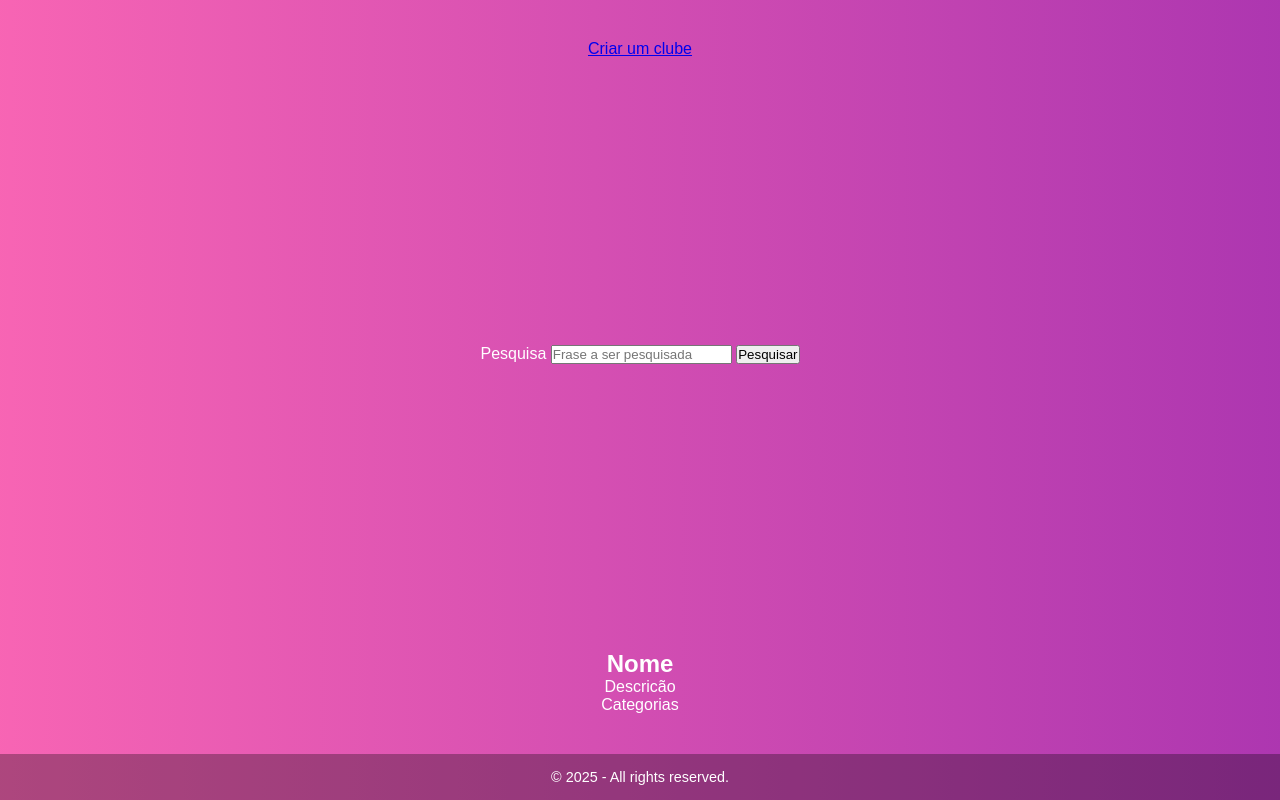
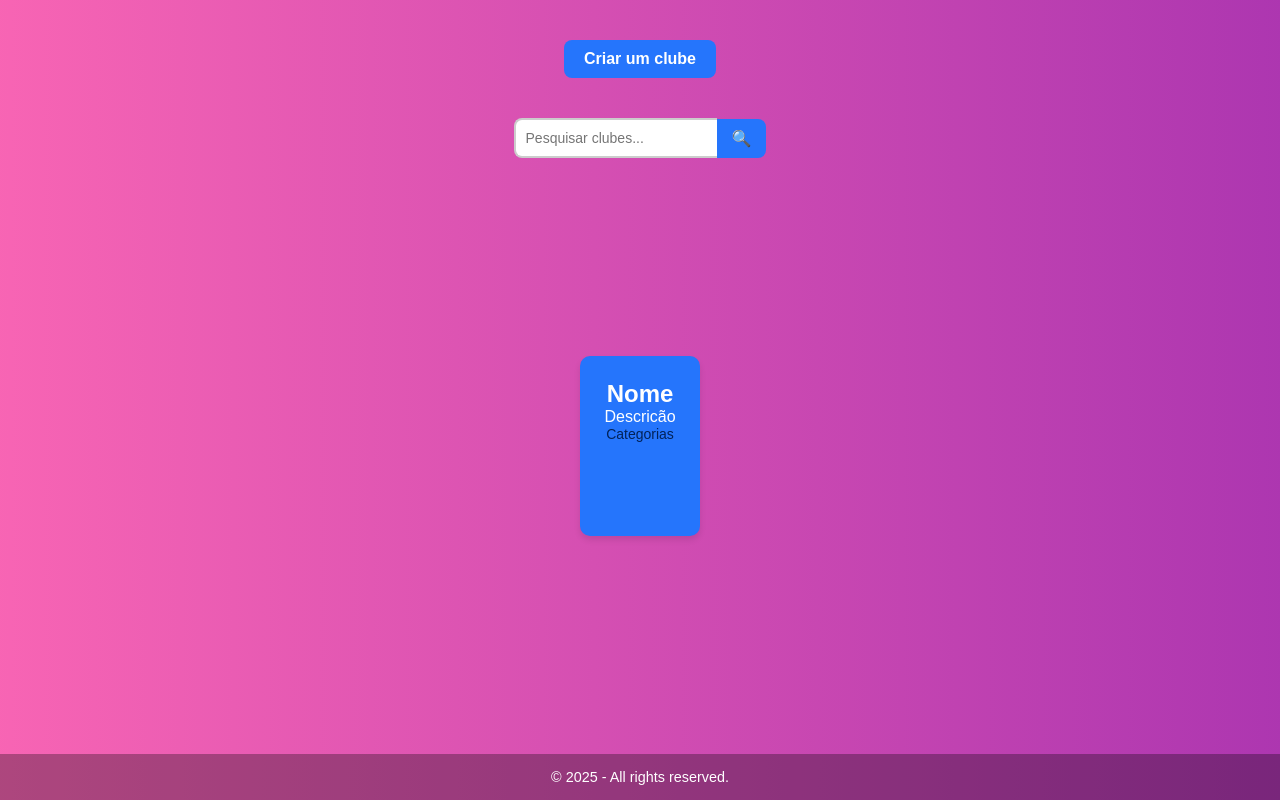
Before and after one commit to mine-tech-oficial/copa-empreendedorismo, a Flask app: page /clubes in a window 1280 px wide. Run offline with Flask 3, Linux system fonts and the light colour scheme.

Commit message:
Continuação do css

```diff
--- a/static/css/style.css
+++ b/static/css/style.css
@@ -1,4 +1,4 @@
-/* Reset básico */
+
 * {
     margin: 0;
     padding: 0;
@@ -10,20 +10,18 @@
     min-height: 100vh;
     display: flex;
     flex-direction: column;
-    background: linear-gradient(270deg, #6a0dad, #ff69b4, #2575fc); /* roxo → rosa → azul */
+    background: linear-gradient(270deg, #6a0dad, #ff69b4, #2575fc);
     background-size: 400% 400%;
     color: white;
-    animation: gradientAnimation 32s ease infinite; /* animação mais rápida */
+    animation: gradientAnimation 32s ease infinite;
 }
 
-/* Animação do gradiente */
 @keyframes gradientAnimation {
     0% { background-position: 0% 50%; }
     50% { background-position: 100% 50%; }
     100% { background-position: 0% 50%; }
 }
 
-/* Main ocupa a tela inteira */
 main {
     flex: 1;
     display: flex;
@@ -34,13 +32,12 @@
     padding: 40px 20px;
 }
 
-/* Título */
+
 header h1 {
     font-size: 3rem;
     margin-top: 20px;
 }
 
-/* Frase de apresentação centralizada e maior */
 .middle {
     flex: 1;
     display: flex;
@@ -55,7 +52,6 @@
     line-height: 1.6;
 }
 
-/* Link para clubes, sem container branco */
 .clubes-link {
     margin-bottom: 40px;
 }
@@ -78,10 +74,139 @@
     border: 2px solid #2575fc;
 }
 
-/* Footer */
 footer {
     text-align: center;
     padding: 15px 0;
     font-size: 0.9rem;
     background-color: rgba(0,0,0,0.3);
 }
+
+.clube-lista{
+    display:grid;
+    grid-template-columns: repeat(auto-fit,minmax(250px,1fr));
+    gap:20px;
+    padding:20px;
+    max-width:1200px;
+    margin:0 auto;
+}
+
+.clube-card{
+    background-color: #2575fc;
+    border-radius: 10px;
+    padding: 24px;
+    min-height: 180px;
+    margin: 20px auto;
+    box-shadow: 0 4px 6px rgba(0,0,0,0.1);
+    display:flex;
+    flex-direction:column;
+}
+
+.clube-nome{
+    margin: 0 0 10px 0;
+    color:#555555;
+}
+
+.clube-descrição{
+    margin: 0 0 10px 0;
+    color:#555555;
+}
+
+.clube-categorias{
+    font-size:14px;
+    color:#022258
+}
+
+.avizo-vazio{
+    text-align:center;
+    font-style:italic;
+    color:#888;
+    font-size: 16px;
+    margin-top: 40px;
+}
+
+.criar-clube-form{
+    display: flex;
+    flex-direction: column;
+    gap: 15px;
+    max-width: 400px;
+    margin: 50px auto;
+    padding:20px;
+    background-color: #2575fc;
+    border-radius: 10px;
+    box-shadow:0 4px 12px rgba(0,0,0,0.3);
+    color:white
+}
+
+.criar-clube-form label{
+    font-weight:bold;
+}
+
+.criar-clube-form input{
+    padding:10px;
+    border-radius:8px;
+    border:1px solid #ccc;
+    font-size:14px;
+}
+
+.btn-criar-clube{
+    padding: 10px 12px;
+    border-radius:8px;
+    border:none;
+    background-color:#fbfbfb;
+    color:#4a9df7;
+    font-weight:bold;
+    cursor:pointer;
+    transition: background-color 0.3s;
+}
+
+.btn-criar-clube:hover {
+  background-color: #0056b3;
+}
+
+.btn-criar-link{
+    display: inline-block;
+    padding: 10px 20px;
+    border-radius: 8px;
+    background:#2575fc;
+    color: white;
+    font-weight: bold;
+    text-decoration: none;
+    transition: background-color0.3s ease;
+    margin-bottom: 20px;
+}
+
+.btn-criar-link:hover{
+    background-color:#0056b3;
+}
+
+.search-bar{
+    display:flex;
+    align-items:center;;
+    margin:20px 0;
+    max-width:400px;
+}
+
+.search-bar input[type="search"] {
+    flex: 1;
+    padding: 10px;
+    border: 2px solid #ccc;
+    border-right: none;
+    border-radius: 8px 0 0 8px;
+    outline: none;
+    font-size: 14px;
+}
+
+.search-btn{
+    padding: 10px 15px;
+    border:none;
+    background-color:#2575fc;
+    color:white;
+    font-size:16px;
+    cursor:pointer;
+    border-radius:0 8px 8px 0;
+    transition:background-color 0.3s ease;
+}
+
+.search-btn:hover{
+    background-color:#0056b3;
+}
--- a/templates/clubes.html
+++ b/templates/clubes.html
@@ -1,22 +1,27 @@
 {% extends "layout.html" %}
 
 {% block content %}
-    <a href="/clubes/criar">Criar um clube</a>
-    <form action="/clubes" method="get">
-        <label for="search">Pesquisa</label>
+    <a href="/clubes/criar" class="btn-criar-link">Criar um clube</a>
+    <form action="/clubes" method="get" class="search-bar">
         <input
             id="search"
             name="search"
             type="search"
-            placeholder="Frase a ser pesquisada"
+            placeholder="Pesquisar clubes..."
         />
-        <button type="submit">Pesquisar</button>
+        <button type="submit" class="search-btn">🔍</button>
     </form>
-    {% for clube in clubes %}
-    <div>
-        <h2>{{ clube["name"] }}</h2>
-        <p>{{ clube["description"] }}</p>
-        <p>{{ clube["categories"] }}</p>
-    </div>
-    {% endfor %}
+    <main class="clube-lista">
+        {% for clube in clubes %}
+            {% if clube["name"].strip() or clube["description"].strip() or clube["categories"].strip() %}
+                <div class="clube-card">
+                    <h2 class="clube-name">{{ clube["name"] }}</h2>
+                    <p class="clube-descricao">{{ clube["description"] }}</p>
+                    <p class="clube-categorias">{{ clube["categories"] }}</p>
+                </div>
+            {% endif %}
+        {% else %}
+            <p class="aviso-vazio">Nenhum clube encontrado.</p>
+        {% endfor %}
+    </main>
 {% endblock %}
```
Also changed, not shown: templates/criar_clube.html (+7 -7 lines).
